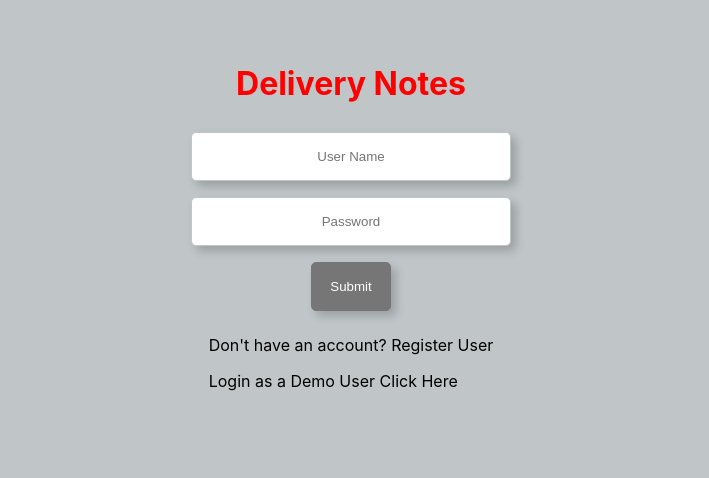
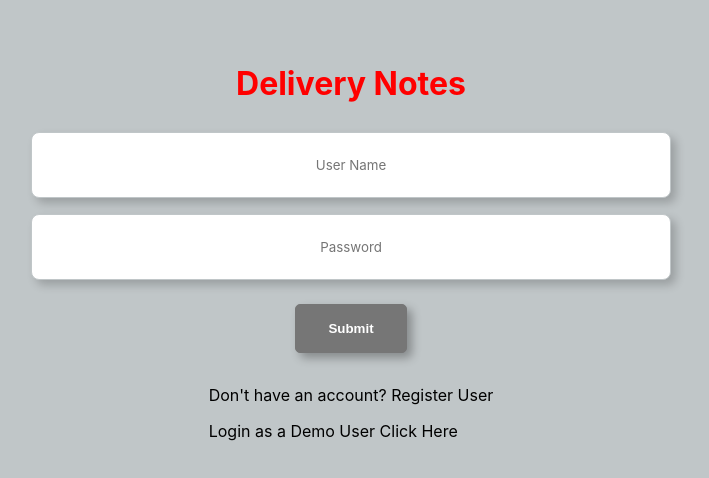
Before and after one commit to minnecoder/driver-notes-next, a Next.js app: page / in a window 1280 px wide. Shown: the top 478 px of the page, without its empty margins (289-998 px from the left). Built offline with nearby package versions, Linux system fonts and the light colour scheme.

Commit message:
Changed styling of input boxes Changed styling of submit button

```diff
--- a/styles/Home.module.css
+++ b/styles/Home.module.css
@@ -15,28 +15,45 @@
   margin-top: 4rem;
 }
 
+.container h3 {
+  text-align: center;
+}
+
 .error {
   text-align: center;
   color: red;
   font-weight: bold;
 }
 
-.form input {
-  width: 20rem;
+.form input[type="text"],
+.form input[type="password"] {
+  width: 40rem;
   margin: 0.5rem 0;
-  padding: 1rem 0;
+  padding: 1.5rem 0.5rem;
   text-align: center;
-  border-radius: 5px;
+  border-radius: 8px;
   border: solid 1px #c0c6c8;
   box-shadow: 5px 5px 10px rgba(0, 0, 0, 0.2);
+  font-family: unset;
 }
 
 .form input[type="submit"] {
-  width: 5rem;
-  background: #767676;
+  display: inline-block;
+  text-decoration: none;
+  font-weight: bold;
   color: white;
-  border: solid 1px #767676;
-  cursor: pointer;
+  overflow: hidden;
+  background-color: #767676;
+  margin: 1rem 0;
+  padding: 1rem 2rem;
+  border: 1px solid #767676;
+  box-shadow: 5px 5px 10px rgba(0, 0, 0, 0.3);
+  border-radius: 5px;
+}
+
+.links a {
+  text-decoration: none;
+  color: blue;
 }
 
 @media (max-width: 600px) {
```
Also changed, not shown: styles/Register.module.css (+28 -4 lines).
